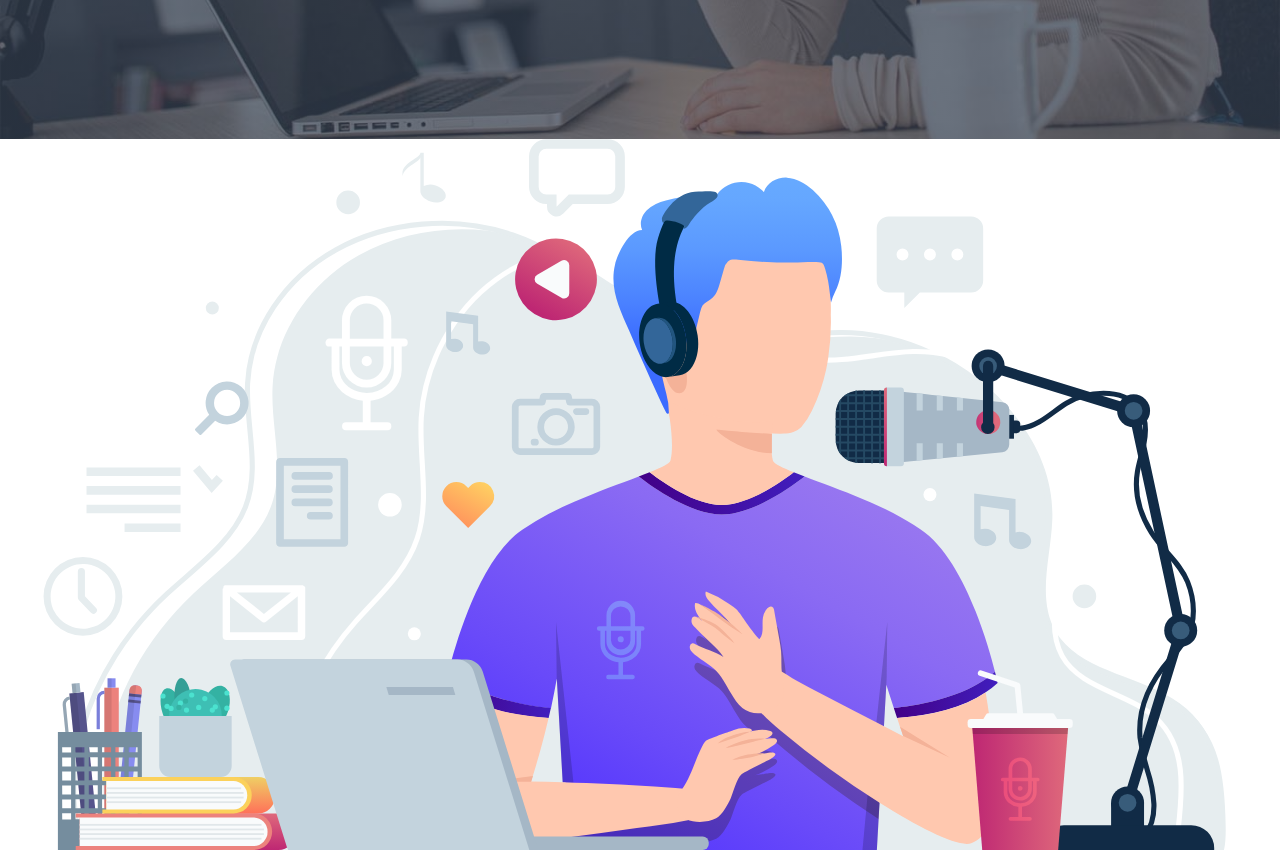
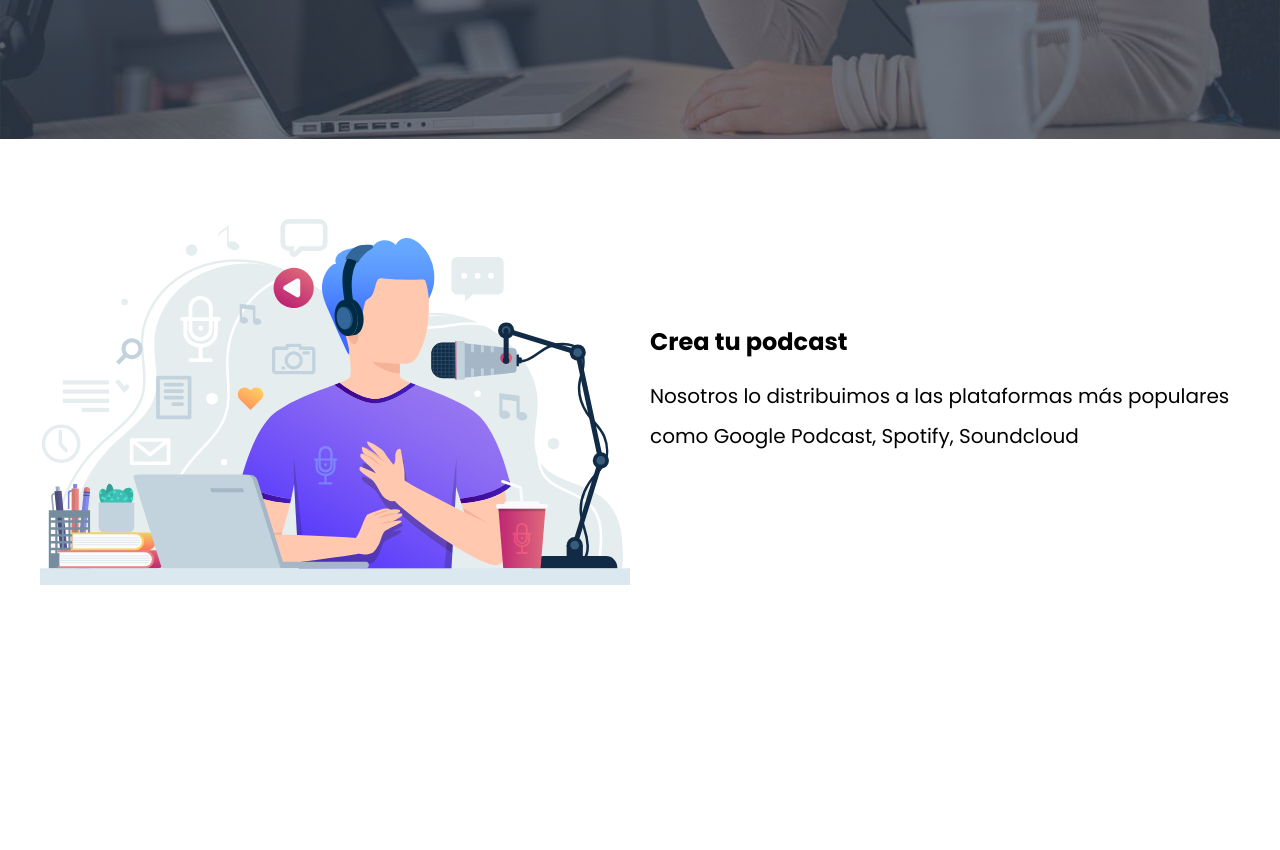
Before and after one commit to ManuUSS/podcast-fm, a website: page index.html in a window 1280 px wide. Shown: the part 660-1510 px from the top of the page. After the commit the page ends 1325 px from the top, so only its background shows below. Drawn offline with nearby package versions, Linux system fonts and the light colour scheme; files that its build step writes are made by us from their sources; files whose address does not match are found by name.

Commit message:
create grid scss

```diff
--- a/index.html
+++ b/index.html
@@ -25,7 +25,7 @@
         </div>
     </header>
 
-    <section class="container create__section">
+    <section class="container create">
         <div class="create__grid">
             <div class="create__image">
                 <img src="build/img/imagen_podcast.svg" alt="podcast illust">
--- /dev/null
+++ b/src/scss/ui/_create.scss
@@ -0,0 +1,27 @@
+@use 'base/vars';
+@use 'base/mixins';
+
+.create {
+
+    padding: 3rem 0;
+
+    @include mixins.tablet {
+        padding: 8rem 0;
+    }
+
+    &__grid {
+        @include mixins.tablet {
+            @include mixins.grid( 2, 2rem);
+            align-items: center;
+        }
+    }
+
+    &__content {
+
+    }
+
+    &__image {
+
+    }
+
+}
--- a/src/scss/ui/_index.scss
+++ b/src/scss/ui/_index.scss
@@ -1,2 +1,3 @@
 @forward 'header';
 @forward 'buttons';
+@forward 'create';
```
